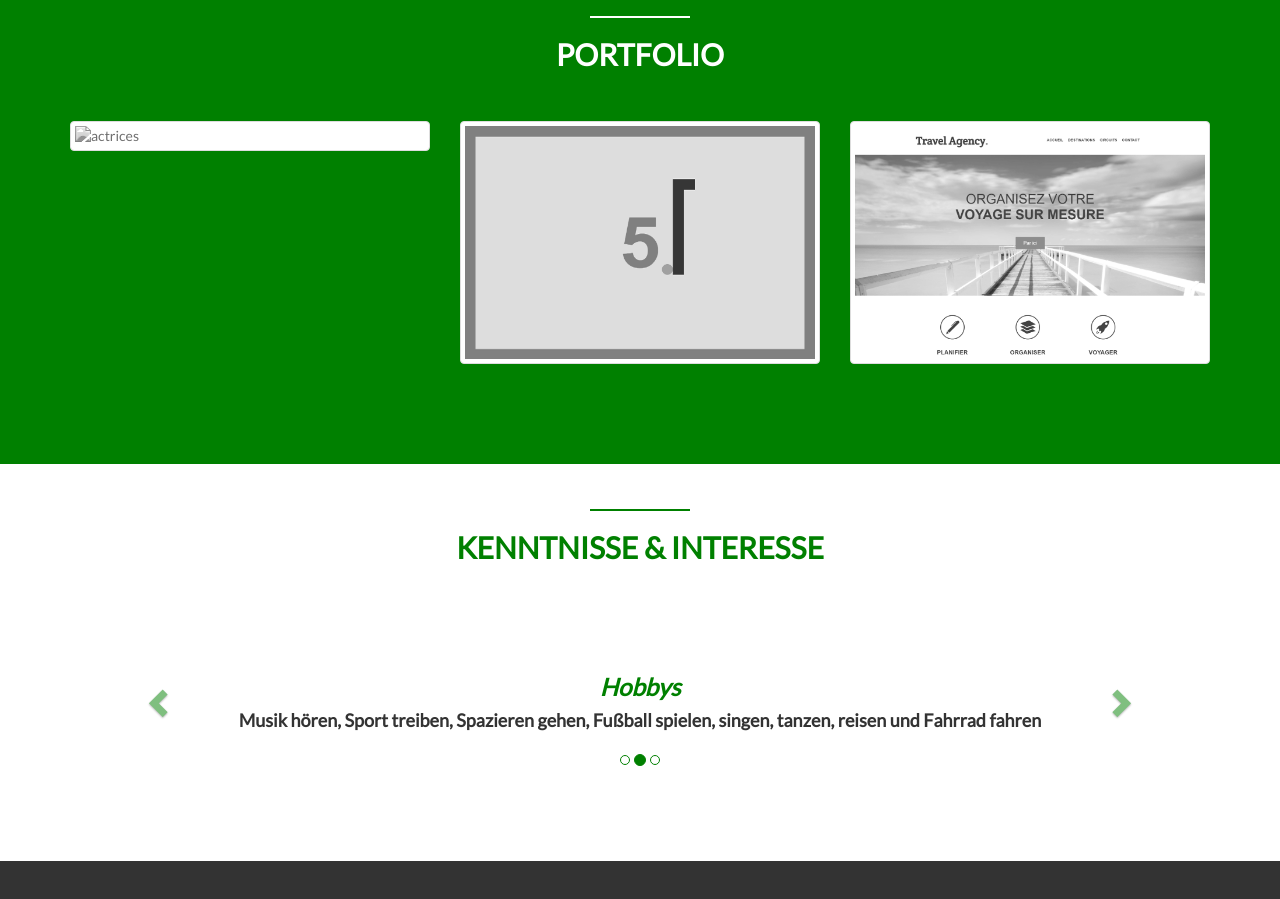
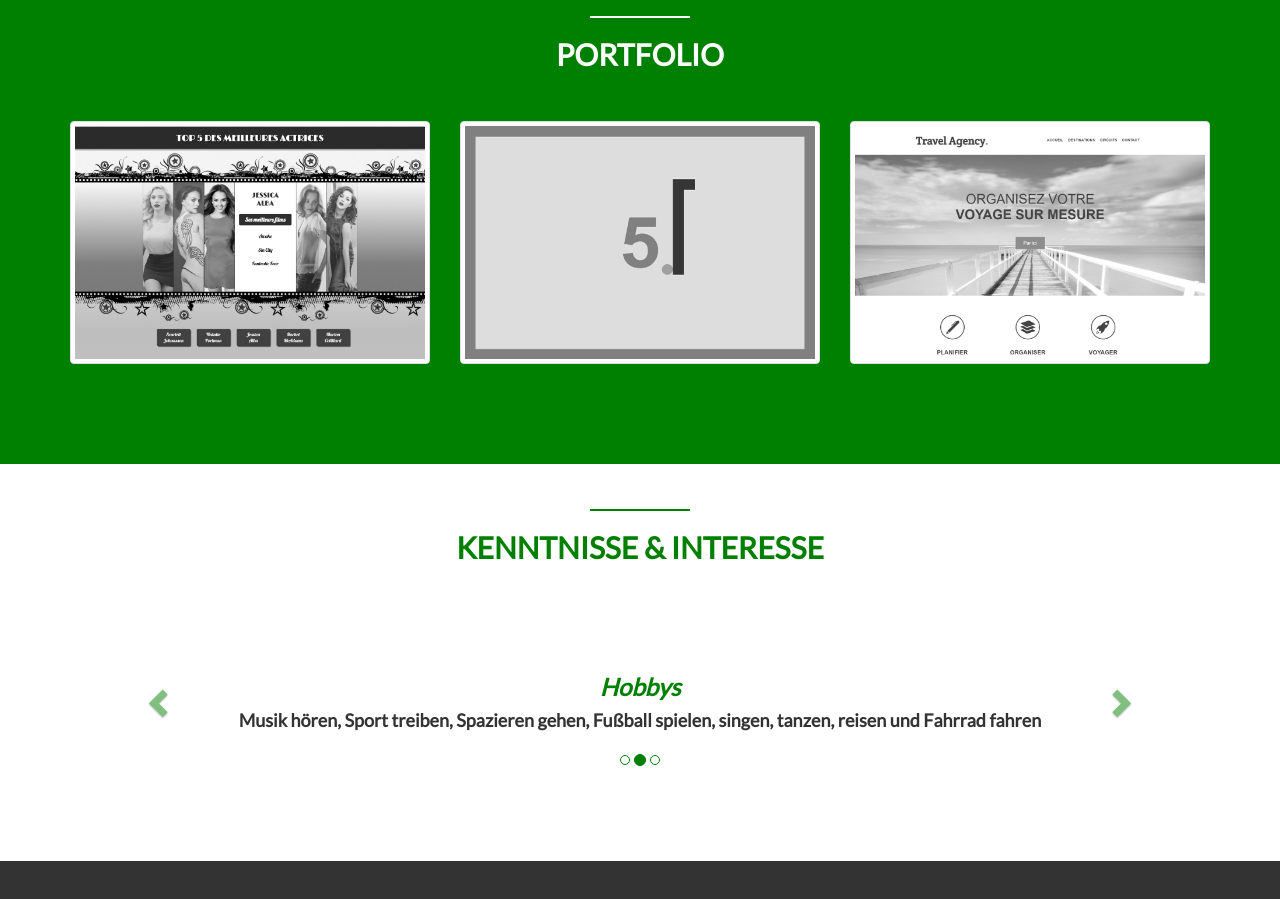
Before and after one commit to azanguim123/cvnelson, a plain HTML site: page index.html in a window 1280 px wide. Shown: the part 4040-4939 px from the top of the page. Drawn offline with nearby package versions, Linux system fonts and the light colour scheme; files whose address does not match are found by name.

Commit message:
Update index.html

```diff
--- a/index.html
+++ b/index.html
@@ -242,7 +242,7 @@
 			<div class="row">
 				<div class="col-sm-4">
 					<a class="thumbnail" href="http://localhost:8888/projet%20jquery/" target="blank">
-						<img src="images/actrices.png" alt="actrices">
+						<img src="actrices.png" alt="actrices">
 					</a>
 				</div>
 				<div class="col-sm-4">
```
